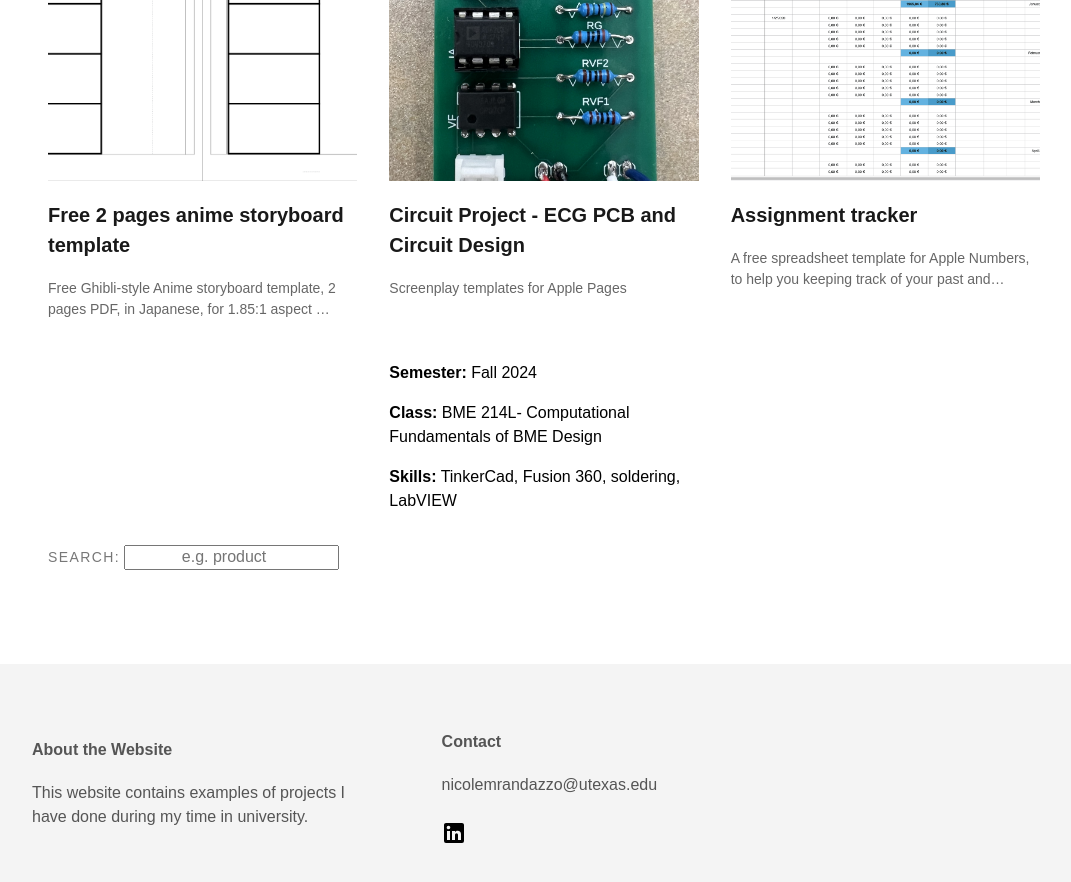
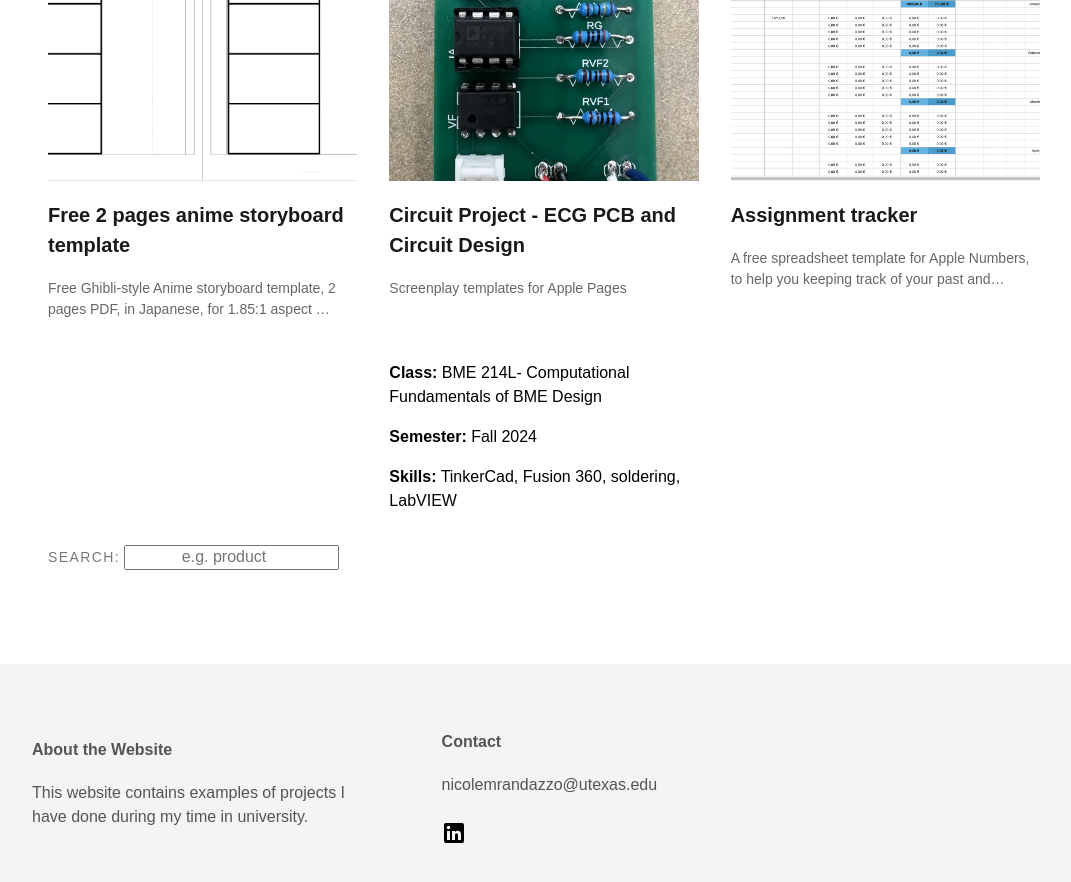
Before and after one commit to NicoleMRandazzo/nicolemrandazzo.github.io, a Jekyll site: the page built from index.html, in a window 1280 px wide and 900 px high, scrolled down 906 px. Shown: the top 882 px of the window, without its empty margins (96-1167 px from the left). Built offline with Jekyll 4.4.1, drawn with Linux system fonts in a browser that asks for light colours.

Commit message:
Update index.html

```diff
--- a/index.html
+++ b/index.html
@@ -33,12 +33,12 @@ subtitle: This website contains examples of projects I have done during my time
 							</div>
 
 							 <div class="project-meta">
-   								{% if product.semester %}
+   								{% if product.class %}
+     								<p><strong>Class:</strong> {{ product.class }}</p>
+    							{% endif %}
+								 {% if product.semester %}
    							   		<p><strong>Semester:</strong> {{ product.semester }}</p>
    								{% endif %}
-    							{% if product.class %}
-     								<p><strong>Class:</strong> {{ product.class }}</p>
-    							{% endif %}
    							 	{% if product.skills %}
       								<p><strong>Skills:</strong>
         								{% for skill in product.skills %}
```
